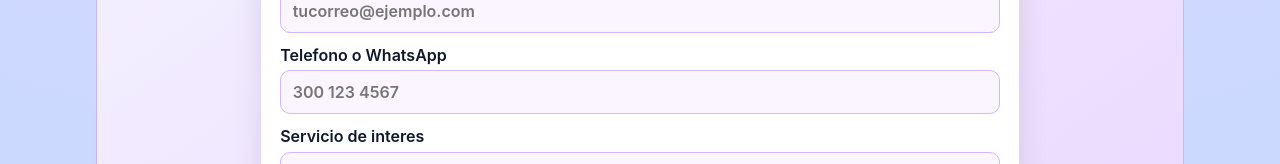
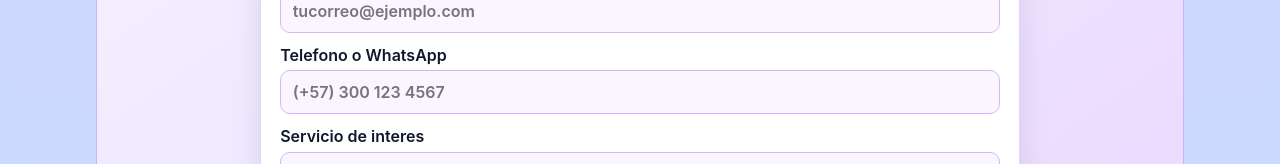
Before and after one commit to CARLITOSSS24/WebServicioTecnico, a React (Vite) app: page / in a window 1280 px wide. Shown: the part 2020-2184 px from the top of the page. Built offline with nearby package versions, Linux system fonts and the light colour scheme.

Commit message:
cambios en App, cambio de numero y de mensaje.

```diff
--- a/src/App.tsx
+++ b/src/App.tsx
@@ -66,7 +66,7 @@ const steps = [
 ];
 
 const contactEmail = "carlitosojeda59@gmail.com";
-const whatsappNumber = "573001112233";
+const whatsappNumber = "573229496405";
 
 function ServiceIcon({ name }: { name: string }) {
   switch (name) {
@@ -285,7 +285,7 @@ export default function App() {
               <input
                 type="tel"
                 name="telefono"
-                placeholder="300 123 4567"
+                placeholder="(+57) 300 123 4567"
                 required
               />
             </label>
@@ -345,7 +345,7 @@ export default function App() {
 
       <a
         className="whatsapp-float"
-        href={`https://wa.me/${whatsappNumber}?text=Hola%2C%20quiero%20solicitar%20un%20servicio`}
+        href={`https://wa.me/${whatsappNumber}?text=Hola%2C%20quiero%20cotizar%20un%20servicio`}
         target="_blank"
         rel="noreferrer"
         aria-label="Contactar por WhatsApp"
```
